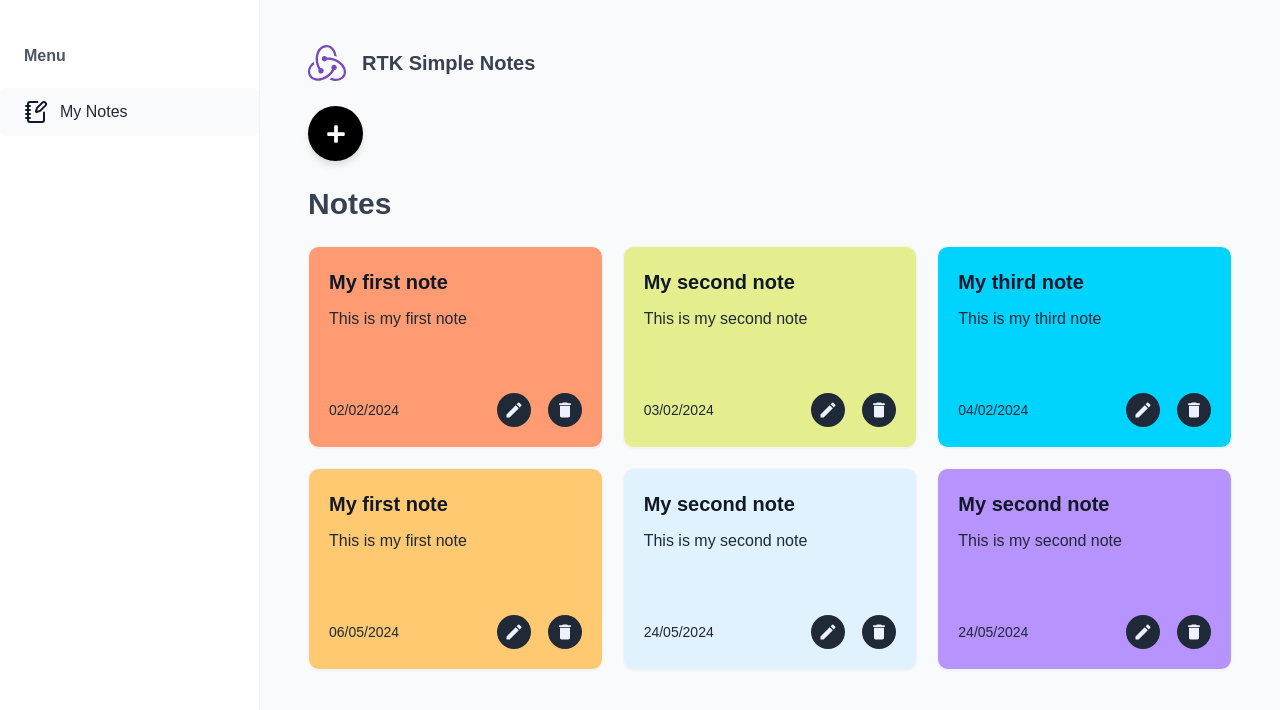
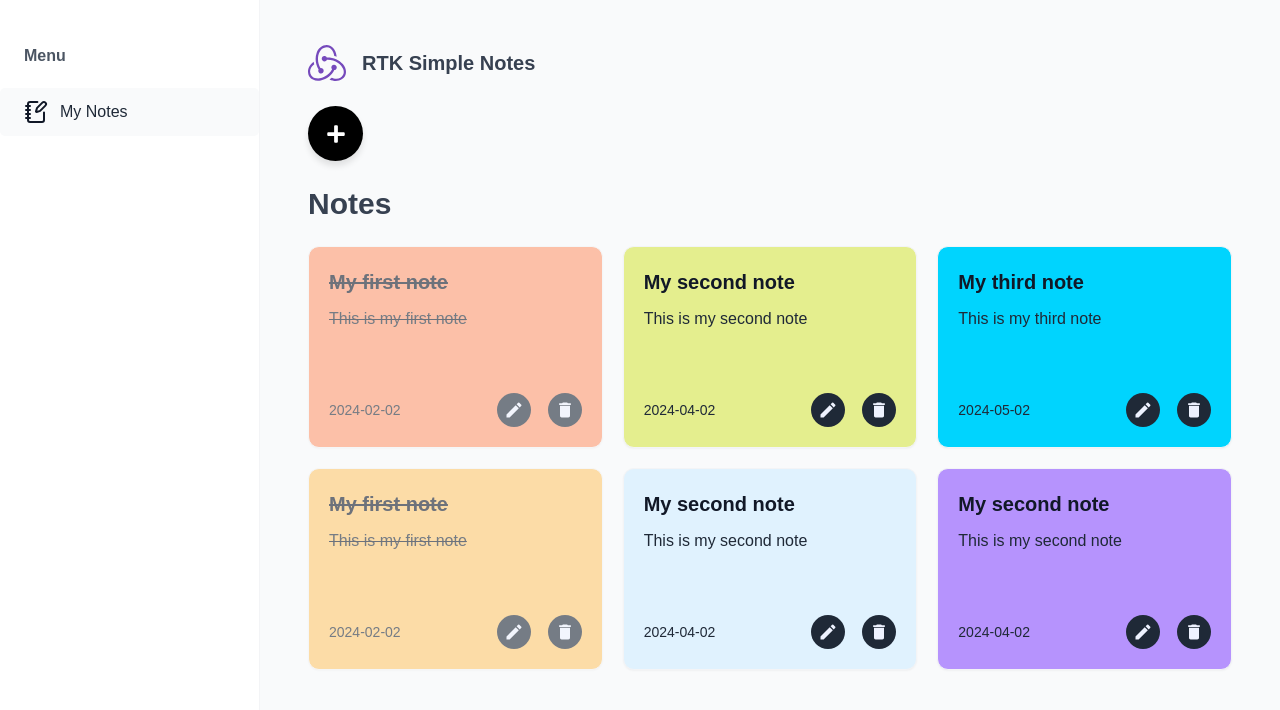
Before and after one commit to Akrambl01/Redux-toolkit-note-app, a React (Vite) app: page /notes in a window 1280 px wide. Shown: the top 710 px of the page. Built offline with nearby package versions, Linux system fonts and the light colour scheme.

Commit message:
add toggle completion functionality and update note time format

```diff
--- a/src/features/notes/AddNoteModal.jsx
+++ b/src/features/notes/AddNoteModal.jsx
@@ -22,7 +22,7 @@ export default function AddNoteModal() {
   const [error, setError] = useState("");
   const [title, setTitle] = useState("");
   const [description, setDescription] = useState("");
-  const [time, setTime] = useState(new Date().toISOString().split("T")[0]);
+  const [time, setTime] = useState(new Date().toISOString().split("T")[0]); // Get current date in yyyy-mm-dd format
   const [color, setColor] = useState("");
   const dispatch = useDispatch();
   const { isEditing, notes, isModalOpen } = useSelector((state) => state.note);
--- a/src/features/notes/noteSlice.js
+++ b/src/features/notes/noteSlice.js
@@ -4,41 +4,47 @@ const initialNotes = [
     id: 1,
     title: "My first note",
     description: "This is my first note",
-    time: "02/02/2024",
+    time: "2024-02-02",
+    completed: true,
     color: "#FE9B72",
   },
   {
     id: 2,
     title: "My second note",
     description: "This is my second note",
-    time: "03/02/2024",
+    time: "2024-04-02",
+    completed: false,
     color: "#E4EE8E",
   },
   {
     id: 3,
     title: "My third note",
     description: "This is my third note",
-    time: "04/02/2024",
+    time: "2024-05-02",
+    completed: false,
     color: "#00D4FE",
   },
   {
     id: 4,
     title: "My first note",
     description: "This is my first note",
-    time: "06/05/2024",
+    time: "2024-02-02",
+    completed: true,
     color: "#FEC971",
   },
   {
     id: 5,
     title: "My second note",
     description: "This is my second note",
-    time: "24/05/2024",
+    time: "2024-04-02",
+    completed: false,
   },
   {
     id: 6,
     title: "My second note",
     description: "This is my second note",
-    time: "24/05/2024",
+    time: "2024-04-02",
+    completed: false,
     color: "#B693FD",
   },
 ];
@@ -85,6 +91,12 @@ const noteSlice = createSlice({
       state.isEditing = action.payload;
       state.isModalOpen = true;
     },
+    toggleComplete: (state, action) => {
+      const note = state.notes.find((note) => note.id === action.payload);
+      if (note) {
+        note.completed = !note.completed;
+      }
+    },
   },
 });
 
@@ -95,6 +107,7 @@ export const {
   showModel,
   hideModel,
   editMode,
+  toggleComplete,
 } = noteSlice.actions;
 export default noteSlice.reducer;
 
--- a/src/pages/Notes.jsx
+++ b/src/pages/Notes.jsx
@@ -1,54 +1,98 @@
 import AddButton from "../ui/AddButton";
 import Row from "../ui/Row";
 import GridContainer from "../ui/GirdContainer";
-import ButtonIcon from "../ui/ButtonIcon";
+import ButtonIcon, { CompletedButtonIcon } from "../ui/ButtonIcon";
 import Logo from "../ui/Logo";
 import Heading from "../ui/Heading";
-import { MdDelete, MdEdit } from "react-icons/md";
-import { deleteNote, editMode, showModel } from "../features/notes/noteSlice";
+import { MdCheckCircle, MdDelete, MdEdit } from "react-icons/md";
+import {
+  deleteNote,
+  editMode,
+  showModel,
+  toggleComplete,
+} from "../features/notes/noteSlice";
 import { useDispatch, useSelector } from "react-redux";
 import AddNoteModal from "../features/notes/AddNoteModal";
+import { useState } from "react";
 
+// Notes component - Main view for displaying and managing notes
 function Notes() {
-  const dispatch = useDispatch();
-  const notes = useSelector((state) => state.note.notes);
+  // Redux hooks for state management
+  const dispatch = useDispatch(); // Dispatch function for Redux actions
+  const notes = useSelector((state) => state.note.notes); // Get notes from Redux store
+  const [hoveredNoteId, setHoveredNoteId] = useState(null); // Track which note is hovered
 
   return (
     <Row type="vertical">
+      {/* Header Section */}
       <Row type="horizontal">
-        <Logo />
+        <Logo /> {/* Application logo */}
       </Row>
+
+      {/* Action Bar */}
       <Row type="horizontal">
+        {/* Button to open add note modal */}
         <AddButton onClick={() => dispatch(showModel())} />
       </Row>
+
+      {/* Main Content Area */}
       <Row>
-        <Heading as="h3">Notes</Heading>
-        {/* main content */}
+        <Heading as="h3">Notes</Heading> {/* Section title */}
+        {/* Notes Grid Container */}
         <GridContainer>
           {notes.map((note) => (
+            // Individual Note Card
             <div
               className="noteItem"
-              key={note.id}
-              style={{ backgroundColor: note.color }}
+              key={note.id} // Unique key for React list rendering
+              style={{
+                backgroundColor: note.color, // Note color from state
+                position: "relative", // For absolute positioning of child elements
+                opacity: note.completed ? 0.6 : 1, // Reduce opacity for completed notes
+              }}
+              // Hover handlers for showing completion button
+              onMouseEnter={() => setHoveredNoteId(note.id)}
+              onMouseLeave={() => setHoveredNoteId(null)}
             >
-              <div>
-                <h3>{note.title}</h3>
-                <p>{note.description}</p>
+              {/* Completion Checkmark Button (visible on hover) */}
+              {hoveredNoteId === note.id && (
+                <CompletedButtonIcon
+                  onClick={() => dispatch(toggleComplete(note.id))}
+                >
+                  {/* Green checkmark for completed, gray for incomplete */}
+                  <MdCheckCircle color={note.completed ? "green" : "#555"} />
+                </CompletedButtonIcon>
+              )}
+
+              {/* Note Content */}
+              <div
+                style={{
+                  textDecoration: note.completed ? "line-through" : "none",
+                }}
+              >
+                <h3>{note.title}</h3> {/* Note title */}
+                <p>{note.description}</p> {/* Note description */}
               </div>
+
+              {/* Note Footer with Timestamp and Actions */}
               <Row type="horizontal">
-                <span className="time">{note.time}</span>
+                <span className="time">{note.time}</span> {/* Creation time */}
                 <span className="actions">
+                  {/* Edit Note Button */}
                   <ButtonIcon onClick={() => dispatch(editMode(note.id))}>
-                    <MdEdit />
+                    <MdEdit /> {/* Edit icon */}
                   </ButtonIcon>
+
+                  {/* Delete Note Button */}
                   <ButtonIcon onClick={() => dispatch(deleteNote(note.id))}>
-                    <MdDelete />
+                    <MdDelete /> {/* Delete icon */}
                   </ButtonIcon>
                 </span>
               </Row>
             </div>
           ))}
         </GridContainer>
+        {/* Add/Edit Note Modal (conditionally rendered elsewhere) */}
         <AddNoteModal />
       </Row>
     </Row>
--- a/src/ui/ButtonIcon.jsx
+++ b/src/ui/ButtonIcon.jsx
@@ -23,3 +23,32 @@ const Button = styled.button`
 export default function ButtonIcon({ onClick, children }) {
   return <Button onClick={onClick}>{children}</Button>;
 }
+
+const CompletedButton = styled.button`
+  position: absolute;
+  top: 10px;
+  right: 10px;
+  z-index: 10;
+  background-color: rgba(255, 255, 255, 0.8);
+  width: 3.4rem;
+  height: 3.4rem;
+  border: none;
+  padding: 0.3rem;
+  border-radius: 50%;
+  transition: all 0.2s;
+
+  &:hover {
+    background-color: rgba(255, 255, 255, 1);
+    transform: scale(1.1);
+  }
+
+  & svg {
+    width: 2rem;
+    height: 2rem;
+    color: var(--color-brand-50);
+  }
+`;
+
+export function CompletedButtonIcon({ onClick, children }) {
+  return <CompletedButton onClick={onClick}>{children}</CompletedButton>;
+}
```
